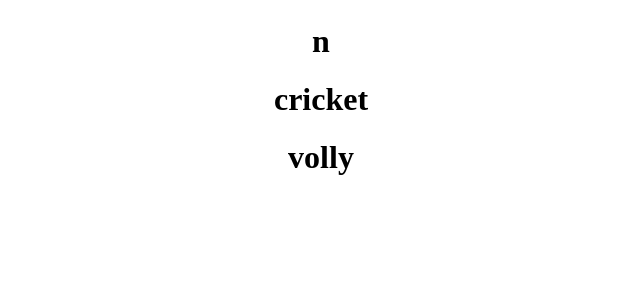
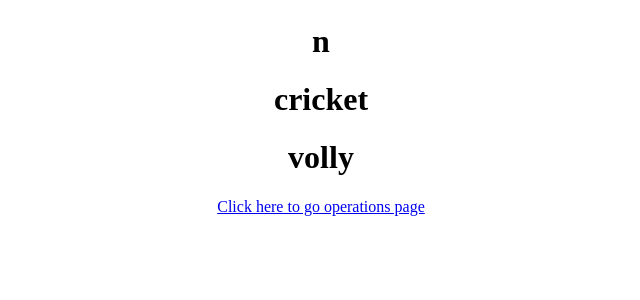
Before and after one commit to ashwinikumar96/multi_branch_jinja, a Django app: page /data_render/ in a window 1280 px wide. Shown: the part 408-708 px from the top of the page, without its empty margins (319-959 px from the left). Run offline with Django 4.2, Linux system fonts and the light colour scheme.

Commit message:
first commit

```diff
--- a/templates/data_render.html
+++ b/templates/data_render.html
@@ -19,6 +19,8 @@
             <h1>{{i}}</h1>
         {% endfor %}
 
+        <a href="{% url 'jinja_operations' %}">Click here to go operations page</a>
+
     </center>
 </body>
 </html>
--- a/templates/jinja_operations.html
+++ b/templates/jinja_operations.html
@@ -33,6 +33,8 @@
             <h2>c is max {{c}}</h2>
             {% endif %}
         {% endif %}
+
+        <a href="{% url 'data_render' %}">Click Here To Go Data_render page</a>
 </center>
 </body>
 </html>
```
